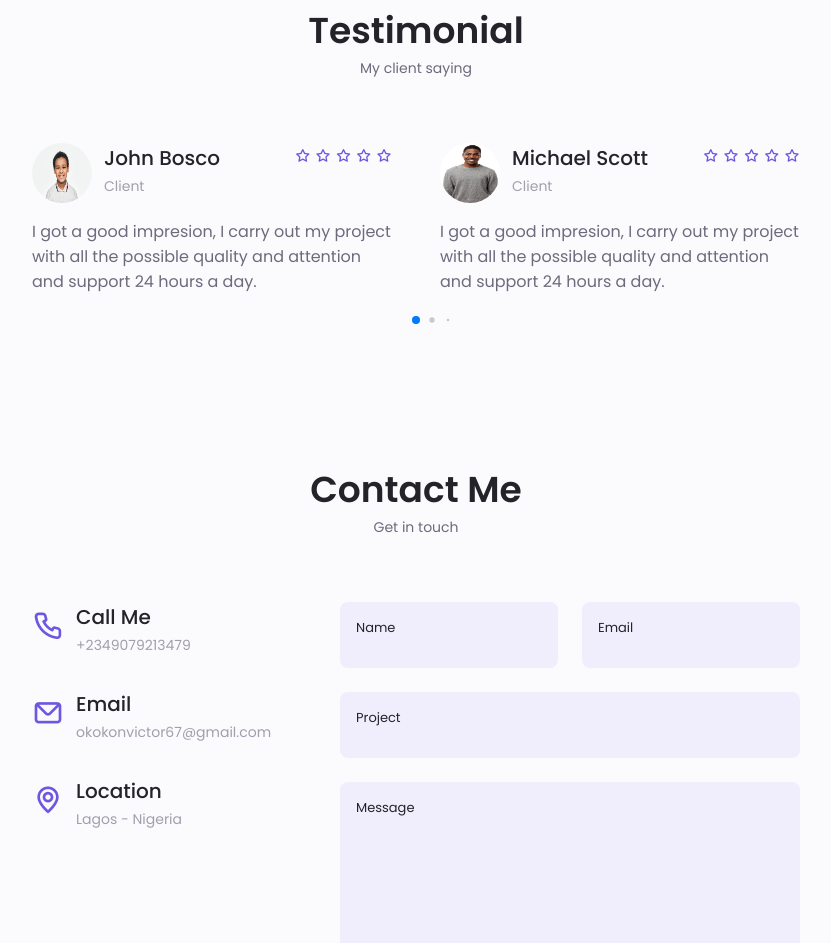
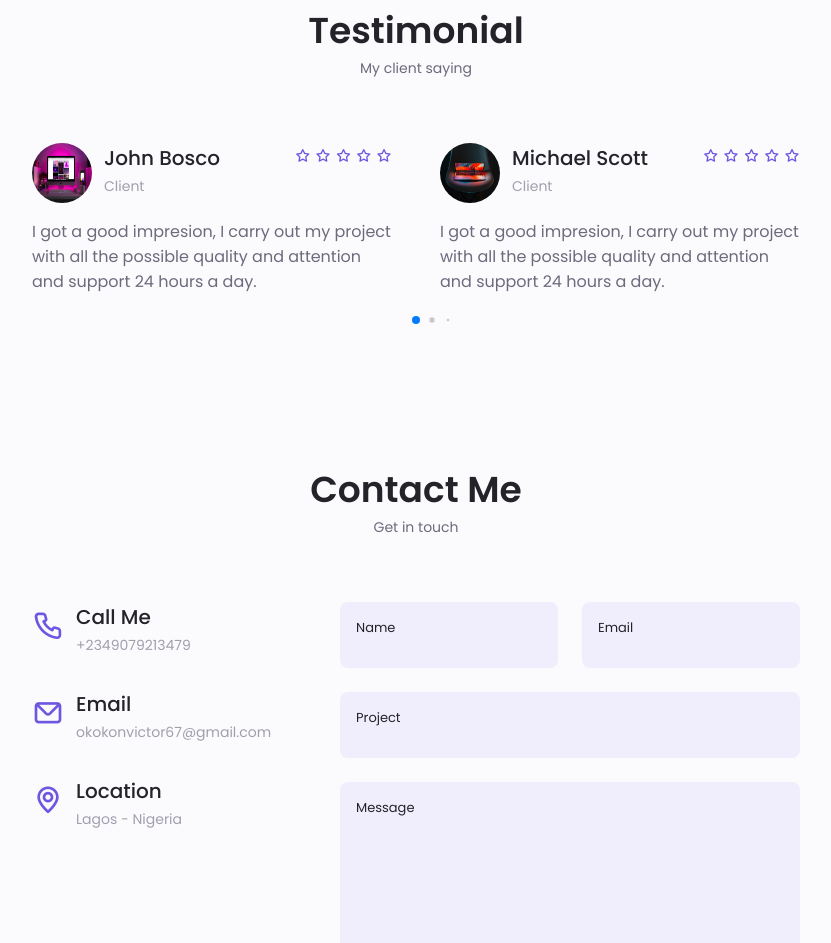
Before and after one commit to Vickyfcb/Welcome, a plain HTML site: page index.html in a window 1280 px wide. Shown: the part 4389-5332 px from the top of the page, without its empty margins (224-1055 px from the left). Drawn offline with nearby package versions, Linux system fonts and the light colour scheme.

Commit message:
Update index.html

```diff
--- a/index.html
+++ b/index.html
@@ -607,7 +607,7 @@
                      <div class="testimonial__content swiper-slide">
                         <div class="testimonial__data">
                            <div class="testimonial__header">
-                              <img src="image/prj1.jpg" alt="" class="testimonial__img">
+                              <img src="image/img1.jpg" alt="" class="testimonial__img">
                               <div>
                                   <h3 class="testimonial__name">John Bosco</h3>
                                   <span class="testimonial__client">Client</span>
@@ -629,7 +629,7 @@
                      <div class="testimonial__content swiper-slide">
                     <div class="testimonial__data">
                         <div class="testimonial__header">
-                            <img src="image/prj3.jpg" alt="" class="testimonial__img">
+                            <img src="image/img2.jpg" alt="" class="testimonial__img">
                             <div>
                                 <h3 class="testimonial__name">Michael Scott</h3>
                                 <span class="testimonial__client">Client</span>
@@ -651,7 +651,7 @@
                      <div class="testimonial__content swiper-slide">
                     <div class="testimonial__data">
                         <div class="testimonial__header">
-                            <img src="image/prj1.jpg" alt="" class="testimonial__img">
+                            <img src="image/img3.jpg" alt="" class="testimonial__img">
                             <div>
                                 <h3 class="testimonial__name">kunle Emeka</h3>
                                 <span class="testimonial__client">Client</span>
@@ -673,7 +673,7 @@
                      <div class="testimonial__content swiper-slide">
                     <div class="testimonial__data">
                         <div class="testimonial__header">
-                            <img src="image/img4.jpg" alt="" class="testimonial__img">
+                            <img src="image/Img4.jpg" alt="" class="testimonial__img">
                             <div>
                                 <h3 class="testimonial__name">Steve Udah</h3>
                                 <span class="testimonial__client">Client</span>
```
